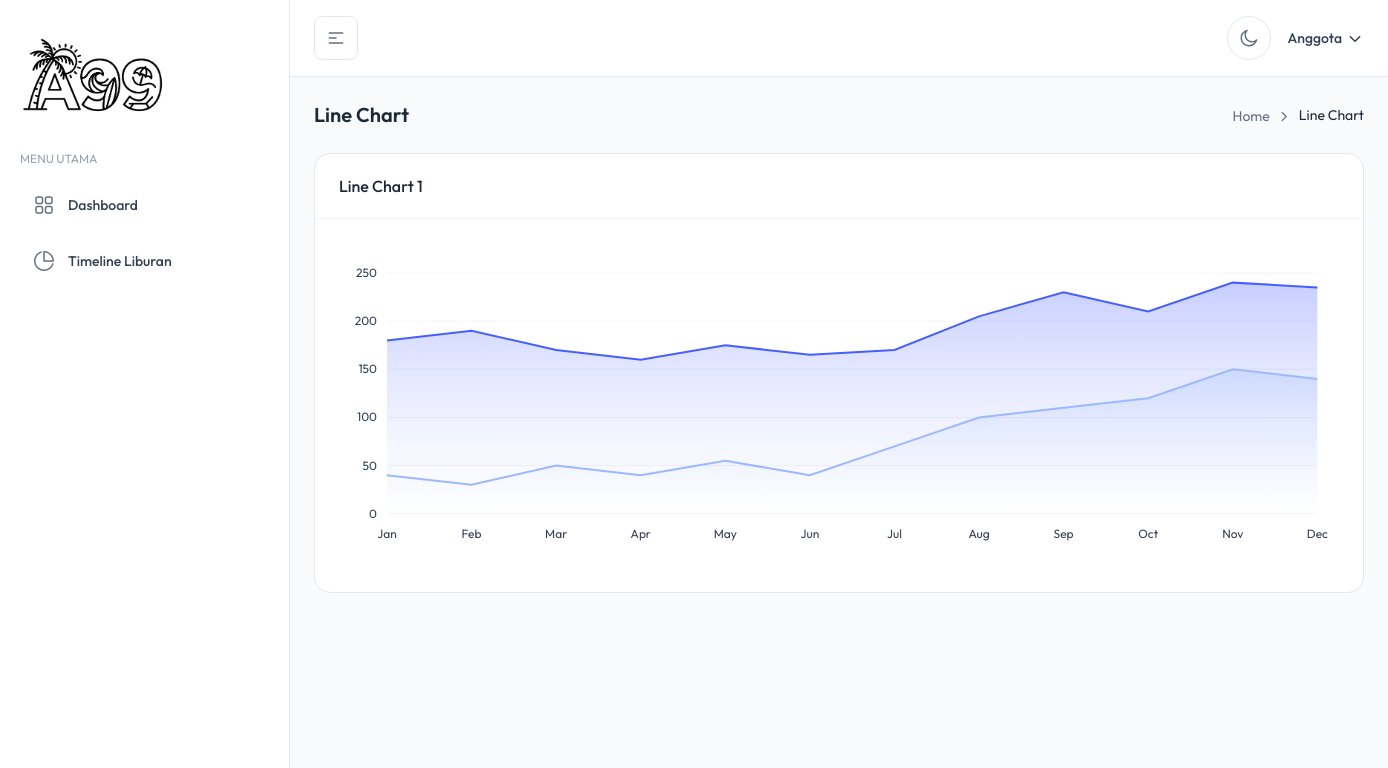
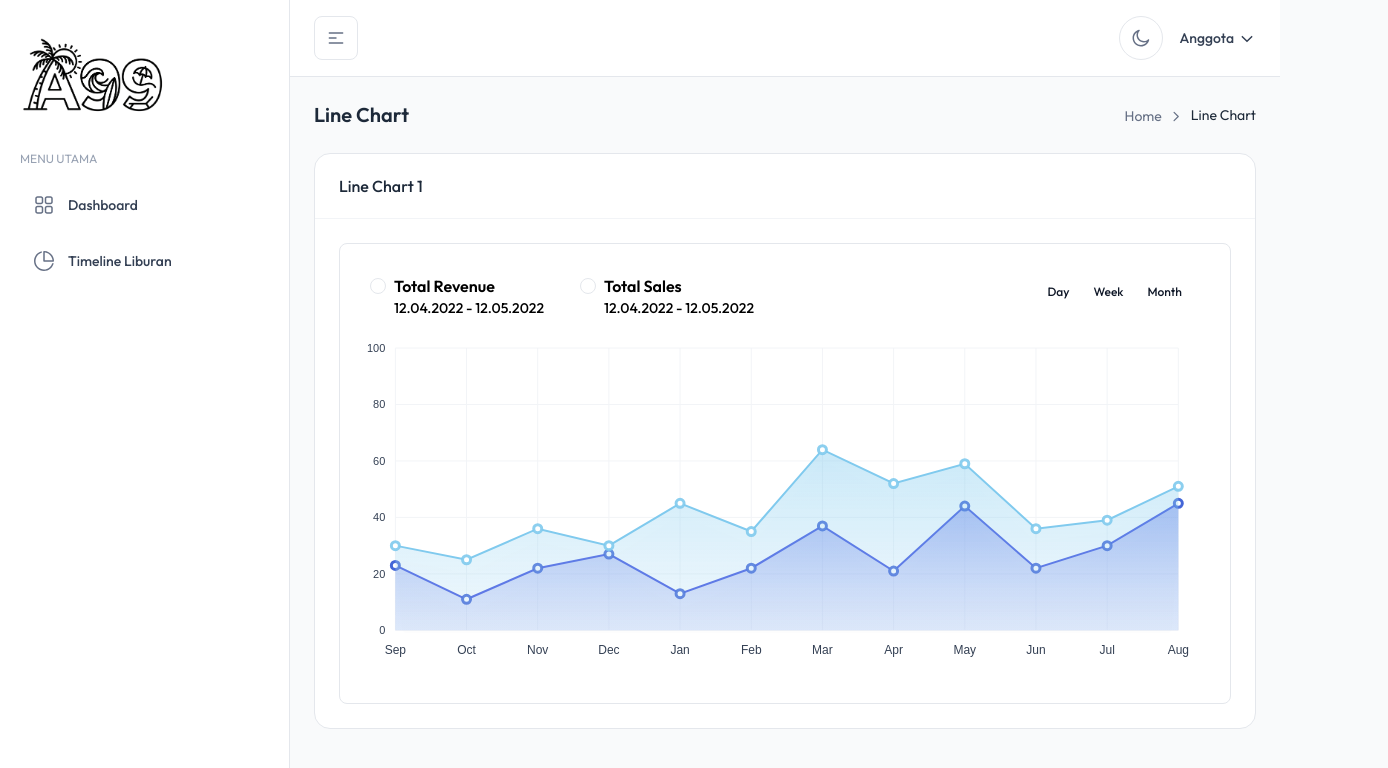
Before and after one commit to asharfrl/HolidayA99, a Next.js app: page /line-chart in a window 1280 px wide. Shown: the top 768 px of the page, 1388 px wide, since content can reach past the window. Built offline with nearby package versions, Linux system fonts and the light colour scheme.

Commit message:
new push

```diff
--- a/src/components/charts/line/LineChartOne.tsx
+++ b/src/components/charts/line/LineChartOne.tsx
@@ -1,74 +1,106 @@
 "use client";
-import React from "react";
+import React, { useState } from "react";
+import { ApexOptions } from "apexcharts";
+import dynamic from "next/dynamic";
 
-import { ApexOptions } from "apexcharts";
-
-import dynamic from "next/dynamic";
-// Dynamically import the ReactApexChart component
+// FIX: Import ReactApexChart secara dinamis dengan ssr: false
 const ReactApexChart = dynamic(() => import("react-apexcharts"), {
   ssr: false,
 });
 
-export default function LineChartOne() {
-  const options: ApexOptions = {
+const LineChartOne: React.FC = () => {
+  const [series] = useState([
+    {
+      name: "Product One",
+      data: [23, 11, 22, 27, 13, 22, 37, 21, 44, 22, 30, 45],
+    },
+    {
+      name: "Product Two",
+      data: [30, 25, 36, 30, 45, 35, 64, 52, 59, 36, 39, 51],
+    },
+  ]);
+
+  const [options] = useState<ApexOptions>({
     legend: {
-      show: false, // Hide legend
+      show: false,
       position: "top",
       horizontalAlign: "left",
     },
-    colors: ["#465FFF", "#9CB9FF"], // Define line colors
+    colors: ["#3C50E0", "#80CAEE"],
     chart: {
-      fontFamily: "Outfit, sans-serif",
-      height: 310,
-      type: "line", // Set the chart type to 'line'
+      fontFamily: "Satoshi, sans-serif",
+      height: 335,
+      type: "area",
+      dropShadow: {
+        enabled: true,
+        color: "#623CEA14",
+        top: 10,
+        blur: 4,
+        left: 0,
+        opacity: 0.1,
+      },
       toolbar: {
-        show: false, // Hide chart toolbar
+        show: false,
       },
     },
-    stroke: {
-      curve: "straight", // Define the line style (straight, smooth, or step)
-      width: [2, 2], // Line width for each dataset
-    },
-
-    fill: {
-      type: "gradient",
-      gradient: {
-        opacityFrom: 0.55,
-        opacityTo: 0,
+    responsive: [
+      {
+        breakpoint: 1024,
+        options: {
+          chart: {
+            height: 300,
           },
         },
-    markers: {
-      size: 0, // Size of the marker points
-      strokeColors: "#fff", // Marker border color
-      strokeWidth: 2,
-      hover: {
-        size: 6, // Marker size on hover
       },
+      {
+        breakpoint: 1366,
+        options: {
+          chart: {
+            height: 350,
+          },
+        },
+      },
+    ],
+    stroke: {
+      width: [2, 2],
+      curve: "straight",
     },
     grid: {
       xaxis: {
         lines: {
-          show: false, // Hide grid lines on x-axis
+          show: true,
         },
       },
       yaxis: {
         lines: {
-          show: true, // Show grid lines on y-axis
+          show: true,
         },
       },
     },
     dataLabels: {
-      enabled: false, // Disable data labels
+      enabled: false,
     },
-    tooltip: {
-      enabled: true, // Enable tooltip
-      x: {
-        format: "dd MMM yyyy", // Format for x-axis tooltip
+    markers: {
+      size: 4,
+      colors: "#fff",
+      strokeColors: ["#3056D3", "#80CAEE"],
+      strokeWidth: 3,
+      strokeOpacity: 0.9,
+      strokeDashArray: 0,
+      fillOpacity: 1,
+      discrete: [],
+      hover: {
+        size: undefined,
+        sizeOffset: 5,
       },
     },
     xaxis: {
-      type: "category", // Category-based x-axis
+      type: "category",
       categories: [
+        "Sep",
+        "Oct",
+        "Nov",
+        "Dec",
         "Jan",
         "Feb",
         "Mar",
@@ -77,57 +109,75 @@ export default function LineChartOne() {
         "Jun",
         "Jul",
         "Aug",
-        "Sep",
-        "Oct",
-        "Nov",
-        "Dec",
       ],
       axisBorder: {
-        show: false, // Hide x-axis border
+        show: false,
       },
       axisTicks: {
-        show: false, // Hide x-axis ticks
-      },
-      tooltip: {
-        enabled: false, // Disable tooltip for x-axis points
+        show: false,
       },
     },
     yaxis: {
-      labels: {
-        style: {
-          fontSize: "12px", // Adjust font size for y-axis labels
-          colors: ["#6B7280"], // Color of the labels
-        },
-      },
       title: {
-        text: "", // Remove y-axis title
         style: {
           fontSize: "0px",
         },
       },
+      min: 0,
+      max: 100,
     },
-  };
+  });
 
-  const series = [
-    {
-      name: "Sales",
-      data: [180, 190, 170, 160, 175, 165, 170, 205, 230, 210, 240, 235],
-    },
-    {
-      name: "Revenue",
-      data: [40, 30, 50, 40, 55, 40, 70, 100, 110, 120, 150, 140],
-    },
-  ];
   return (
-    <div className="max-w-full overflow-x-auto custom-scrollbar">
-      <div id="chartEight" className="min-w-[1000px]">
+    <div className="col-span-12 rounded-lg border border-stroke bg-white px-5 pb-5 pt-7.5 shadow-default dark:border-strokedark dark:bg-boxdark sm:px-7.5 xl:col-span-8">
+      <div className="flex flex-wrap items-start justify-between gap-3 sm:flex-nowrap">
+        <div className="flex w-full flex-wrap gap-3 sm:gap-5">
+          <div className="flex min-w-47.5">
+            <span className="mr-2 mt-1 flex h-4 w-full max-w-4 items-center justify-center rounded-full border border-primary">
+              <span className="block h-2.5 w-full max-w-2.5 rounded-full bg-primary"></span>
+            </span>
+            <div className="w-full">
+              <p className="font-semibold text-primary">Total Revenue</p>
+              <p className="text-sm font-medium">12.04.2022 - 12.05.2022</p>
+            </div>
+          </div>
+          <div className="flex min-w-47.5">
+            <span className="mr-2 mt-1 flex h-4 w-full max-w-4 items-center justify-center rounded-full border border-secondary">
+              <span className="block h-2.5 w-full max-w-2.5 rounded-full bg-secondary"></span>
+            </span>
+            <div className="w-full">
+              <p className="font-semibold text-secondary">Total Sales</p>
+              <p className="text-sm font-medium">12.04.2022 - 12.05.2022</p>
+            </div>
+          </div>
+        </div>
+        <div className="flex w-full max-w-45 justify-end">
+          <div className="inline-flex items-center rounded-md bg-whiter p-1.5 dark:bg-meta-4">
+            <button className="rounded bg-white px-3 py-1 text-xs font-medium text-black shadow-card hover:bg-white hover:shadow-card dark:bg-boxdark dark:text-white dark:hover:bg-boxdark">
+              Day
+            </button>
+            <button className="rounded px-3 py-1 text-xs font-medium text-black hover:bg-white hover:shadow-card dark:text-white dark:hover:bg-boxdark">
+              Week
+            </button>
+            <button className="rounded px-3 py-1 text-xs font-medium text-black hover:bg-white hover:shadow-card dark:text-white dark:hover:bg-boxdark">
+              Month
+            </button>
+          </div>
+        </div>
+      </div>
+
+      <div>
+        <div id="lineChartOne" className="-ml-5">
           <ReactApexChart
             options={options}
             series={series}
             type="area"
-          height={310}
+            height={350}
           />
         </div>
       </div>
+    </div>
   );
-}
+};
+
+export default LineChartOne;
```
Lines whose indentation alone changed are shown as unchanged.
